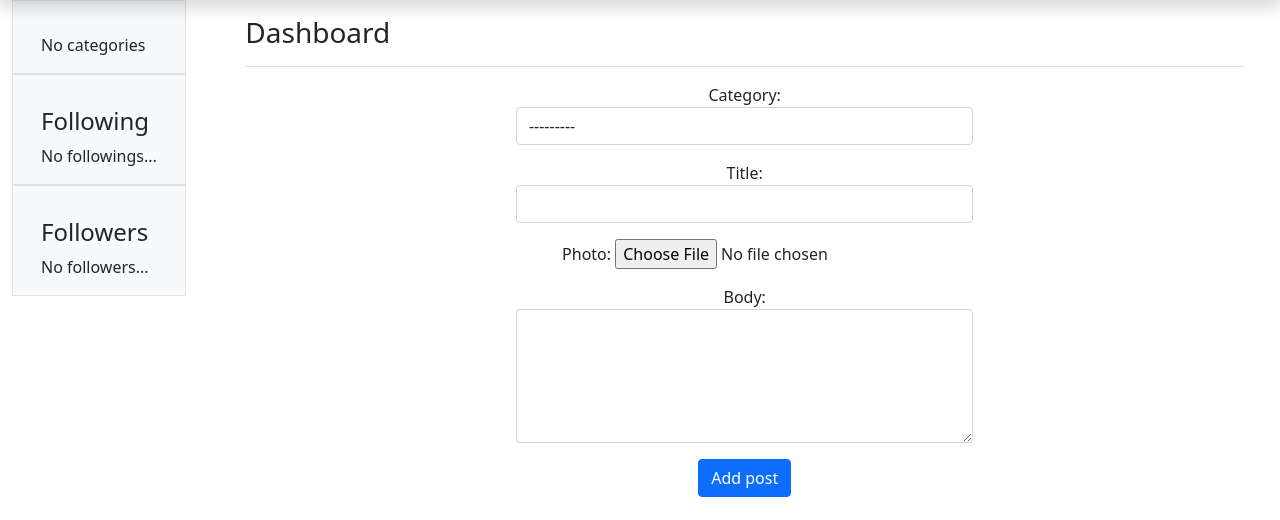
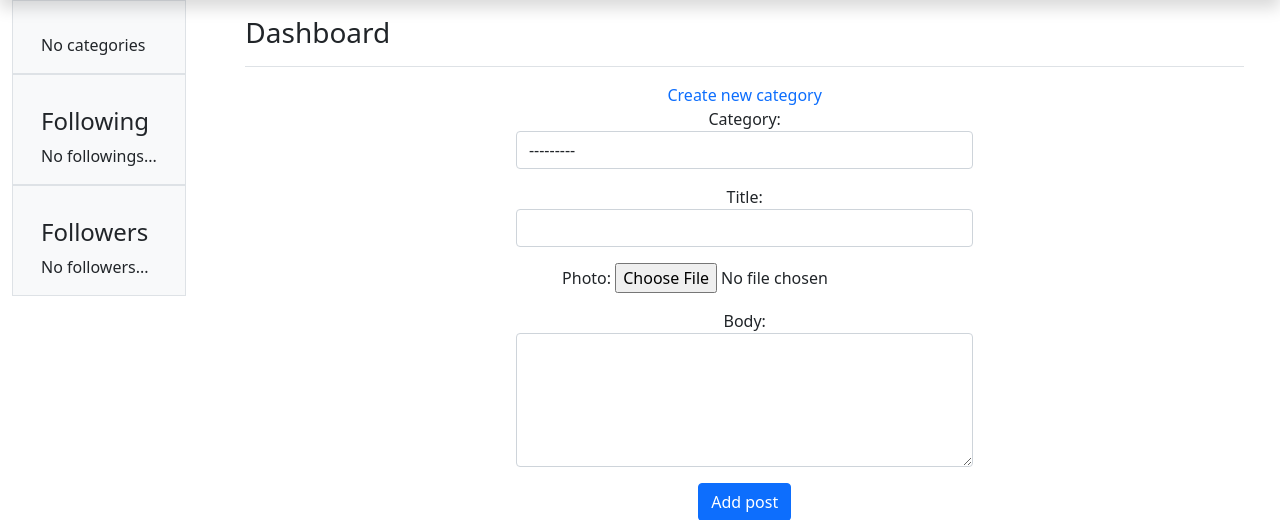
Before and after one commit to Vladimir-82/blog, a Django app: page /create in a window 1280 px wide. Shown: the part 48-568 px from the top of the page. Run offline with Django 4.2, Linux system fonts and the light colour scheme; the visitor is signed in with stand-in values (Sample User, id 1); data that the repository does not hold is empty.

Commit message:
add category in form

```diff
--- a/app/forms.py
+++ b/app/forms.py
@@ -2,7 +2,7 @@ from django import forms
 from django.contrib.auth.forms import UserCreationForm, AuthenticationForm
 from django.contrib.auth.models import User
 
-from .models import Post, Comment
+from .models import Post, Comment, Category
 
 
 
@@ -80,3 +80,13 @@ class CommentForm(forms.ModelForm):
                                           }
                                    ),
         }
+
+
+class CategoryForm(forms.ModelForm):
+    class Meta:
+        model = Category
+        fields = ['title', ]
+        widgets = {
+            'title': forms.TextInput(attrs={'class': 'form-control',
+                                            'style': 'width:50ch'}),
+        }
--- a/app/templates/create.html
+++ b/app/templates/create.html
@@ -2,6 +2,7 @@
 {% block title %}create{% endblock %}
 {% block content %}
     <div class="inner">
+        <a href="{% url 'create_category' %}" style="text-decoration: none">Create new category</a>
         <form action="{% url 'create' %}" method="post" enctype="multipart/form-data">
             {% csrf_token %}
             {{ form.as_p }}
--- a/app/urls.py
+++ b/app/urls.py
@@ -5,6 +5,7 @@ from .views import *
 urlpatterns = [
     path('', MainListView.as_view(), name='main'),
     path('create', CreatePost.as_view(), name='create'),
+    path('create_category', CreateCategory.as_view(), name='create_category'),
     path('comment/<int:pk>/update_comment', UpdateComment.as_view(), name='update_comment'),
     path('post/<int:pk>/update', UpdatePost.as_view(), name='update'),
     path('post/<int:pk>/delete', DeletePost.as_view(), name='delete'),
--- a/app/views.py
+++ b/app/views.py
@@ -11,7 +11,8 @@ from django.views.generic import ListView, DetailView, CreateView, DeleteView, \
 from django.contrib.auth.mixins import LoginRequiredMixin
 from django.views.generic.edit import FormMixin
 from django.db.models import Q
-from .forms import UserRegisterForm, UserLoginForm, PostForm, CommentForm
+from .forms import UserRegisterForm, UserLoginForm, PostForm, \
+    CommentForm, CategoryForm
 from .utils import *
 from .models import Post, Comment, Profile
 import json
@@ -47,6 +48,18 @@ class CreatePost(LoginRequiredMixin, CreateView):
     template_name = 'create.html'
     success_url = reverse_lazy('main')
     login_url = '/login/'
+
+    def form_valid(self, form):
+        """Form validation"""
+        form.instance.author = self.request.user
+        return super().form_valid(form)
+
+
+class CreateCategory(LoginRequiredMixin, CreateView):
+    """Create new post"""
+    form_class = CategoryForm
+    template_name = 'create_category.html'
+    success_url = reverse_lazy('create')
 
     def form_valid(self, form):
         """Form validation"""
```
Also changed, not shown: app/templates/create_category.html (added, +12 -0 lines).
